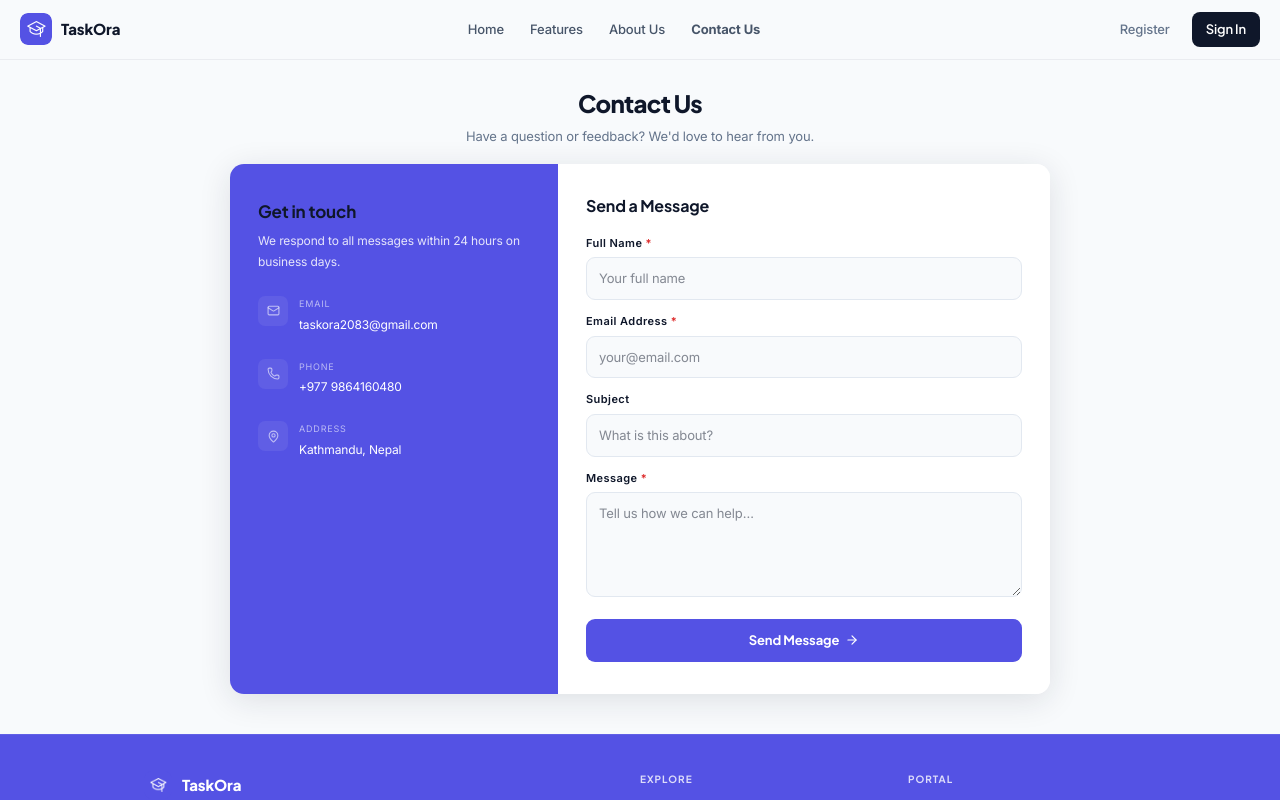
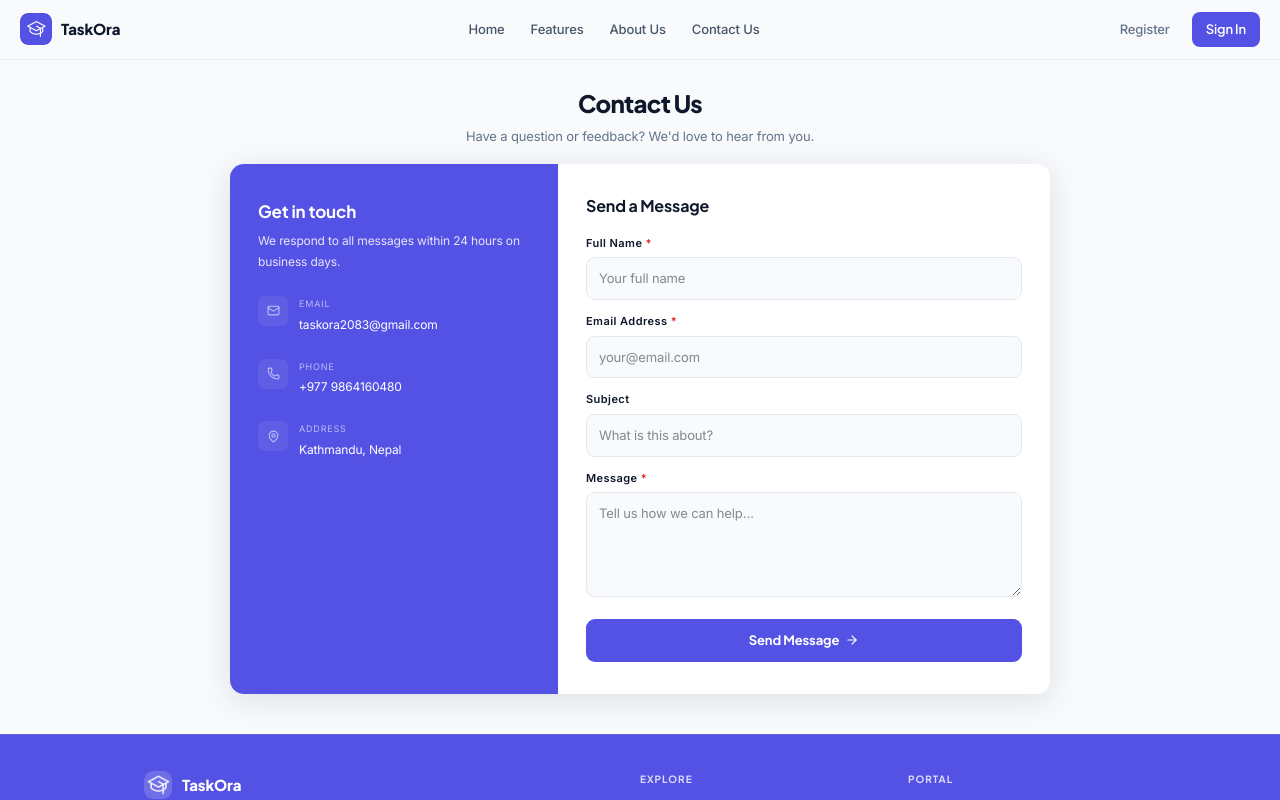
Before and after one commit to Purnika0/TaskOra, a React (Vite) app in the folder frontend/: page /contact in a window 1280 px wide. Shown: the top 800 px of the page. Built offline with nearby package versions, Linux system fonts and the light colour scheme; no server answers.

Commit message:
Updated Portal Page

```diff
--- a/frontend/src/components/layout/Footer.jsx
+++ b/frontend/src/components/layout/Footer.jsx
@@ -55,7 +55,7 @@ export function SiteFooter() {
                 <div>
                     <div style={{ display:'flex', alignItems:'center', gap:10, marginBottom:12 }}>
                         <div style={{ width:28, height:28, borderRadius:8, overflow:'hidden', display:'flex', alignItems:'center', justifyContent:'center', flexShrink:0 }}>
-                            <img src="/logo.png" alt="TaskOra logo" width={28} height={28} style={{ width:'100%', height:'100%', objectFit:'cover' }}/>
+                            <img src="/logo2.png" alt="TaskOra logo" width={28} height={28} style={{ width:'100%', height:'100%', objectFit:'cover' }}/>
                         </div>
                         <span style={{ fontFamily:'var(--font-display)', fontWeight:800, fontSize:15, color:'#fff', letterSpacing:'-0.01em' }}>
                             TaskOra
--- a/frontend/src/components/layout/Sidebar.jsx
+++ b/frontend/src/components/layout/Sidebar.jsx
@@ -51,7 +51,7 @@ export default function Sidebar({ user, onLogout, collapsed, mobileOpen }) {
             {/* Brand */}
             <div style={{ display:'flex', alignItems:'center', gap:10, padding: collapsed ? '16px 12px' : '16px 14px', borderBottom:'1px solid rgba(255,255,255,0.10)', flexShrink:0 }}>
                 <div style={{ width:30, height:30, borderRadius:8, overflow:'hidden', display:'flex', alignItems:'center', justifyContent:'center', flexShrink:0 }}>
-                    <img src="/logo.png" alt="TaskOra logo" width={30} height={30} style={{ width:'100%', height:'100%', objectFit:'cover' }}/>
+                    <img src="/logo2.png" alt="TaskOra logo" width={30} height={30} style={{ width:'100%', height:'100%', objectFit:'cover' }}/>
                 </div>
                 {!collapsed && (
                     <div style={{ overflow:'hidden' }}>
--- a/frontend/src/pages/portal/AboutPage.jsx
+++ b/frontend/src/pages/portal/AboutPage.jsx
@@ -15,7 +15,6 @@ const PUB_NAV_CSS = `
 }
 a.pub-nav-link:visited { color:var(--color-text-secondary); }
 .pub-nav-link:hover { background:var(--color-surface-subtle); color:var(--color-text); }
-.pub-nav-link.active { font-weight:700; }
 a.pub-nav-link.active:visited { color:var(--color-text-secondary); }
 @media (max-width:640px) { .pub-nav-links { display:none; } }
 .pub-nav-toggle { display:none; background:none; border:none; cursor:pointer; padding:6px; color:var(--color-text); align-items:center; justify-content:center; }
--- a/frontend/src/pages/portal/ContactPage.jsx
+++ b/frontend/src/pages/portal/ContactPage.jsx
@@ -172,7 +172,6 @@ import { SiteFooter } from '../../components/layout/Footer.jsx'
             }
             a.pub-nav-link:visited { color:var(--color-text-secondary); }
             .pub-nav-link:hover { background:var(--color-surface-subtle); color:var(--color-text); }
-            .pub-nav-link.active { font-weight:700; }
             a.pub-nav-link.active:visited { color:var(--color-text-secondary); }
             @media (max-width:640px) { .pub-nav-links { display:none; } }
             .pub-nav-toggle { display:none; background:none; border:none; cursor:pointer; padding:6px; color:var(--color-text); align-items:center; justify-content:center; }
@@ -217,9 +216,9 @@ import { SiteFooter } from '../../components/layout/Footer.jsx'
                     Register
                 </Link>
                 <Link to="/auth?view=login"
-                    style={{ fontSize:13, fontWeight:600, color:'#fff', textDecoration:'none', padding:'7px 14px', borderRadius:8, background:'var(--color-text)', fontFamily:'var(--font-display)', transition:'background 0.15s', letterSpacing:'-0.01em' }}
-                    onMouseEnter={e => (e.currentTarget.style.background = 'var(--color-primary)')}
-                    onMouseLeave={e => (e.currentTarget.style.background = 'var(--color-text)')}
+                    style={{ fontSize:13, fontWeight:600, color:'#fff', textDecoration:'none', padding:'7px 14px', borderRadius:8, background:'var(--color-primary)', fontFamily:'var(--font-display)', transition:'background 0.15s', letterSpacing:'-0.01em' }}
+                    onMouseEnter={e => (e.currentTarget.style.background = 'var(--color-primary-hover)')}
+                    onMouseLeave={e => (e.currentTarget.style.background = 'var(--color-primary)')}
                 >
                     Sign In
                 </Link>
@@ -256,7 +255,7 @@ import { SiteFooter } from '../../components/layout/Footer.jsx'
             {/* Left info panel */}
             <div className="ct-left" style={{ background:'var(--color-navy)', padding:'36px 28px', display:'flex', flexDirection:'column', gap:24, color:'#fff' }}>
                 <div>
-                <h2 style={{ fontFamily:'var(--font-display)', fontWeight:700, fontSize:17, margin:'0 0 8px', letterSpacing:'-0.01em' }}>
+                <h2 style={{ fontFamily:'var(--font-display)', fontWeight:700, fontSize:17, margin:'0 0 8px', letterSpacing:'-0.01em', color:'#fff' }}>
                     Get in touch
                 </h2>
                 <p style={{ fontSize:12, color:'rgba(255,255,255,0.85)', lineHeight:1.75, margin:0 }}>
--- a/frontend/src/pages/portal/LandingPage.jsx
+++ b/frontend/src/pages/portal/LandingPage.jsx
@@ -3,7 +3,7 @@ import { Link, useLocation } from 'react-router-dom'
 import { useAuth } from '../../hooks/useAuth.js'
 import { SiteFooter } from '../../components/layout/Footer.jsx'
 import {
-    GraduationCap, BarChart3, ArrowRight, Menu, X,
+    BarChart3, ArrowRight, Menu, X,
     Users, BookOpen, Upload, ClipboardList, ThumbsUp
 } from 'lucide-react'
 
@@ -36,9 +36,9 @@ a.lp-nav-link:visited { color:var(--color-text-secondary); }
     display:grid; grid-template-columns:1.1fr 0.9fr; gap:48px; align-items:center;
 }
 .lp-eyebrow {
-    display:inline-flex; align-items:center; gap:6px;
+    display:inline-flex; align-items:center; gap:7px;
     color:var(--color-primary); background:var(--color-primary-light);
-    font-size:11px; font-weight:700; padding:5px 12px;
+    font-size:12.5px; font-weight:700; padding:6px 14px;
     border-radius:99px; margin-bottom:18px;
     font-family:var(--font-display); letter-spacing:0.04em;
     text-transform:uppercase;
@@ -337,7 +337,7 @@ export default function LandingPage() {
             <section className="lp-hero">
                 <div className="lp-hero-inner">
                     <div>
-                        <span className="lp-eyebrow"><GraduationCap size={12}/> Smart Assignment Management</span>
+                        <span className="lp-eyebrow"><img src="/logo.png" alt="" width={16} height={16} style={{ borderRadius:4, objectFit:'cover' }}/> Smart Assignment Management</span>
                         <h1 className="lp-h1">
                             Manage Every Assignment,<br/><em>Meet Every Deadline.</em>
                         </h1>
```
